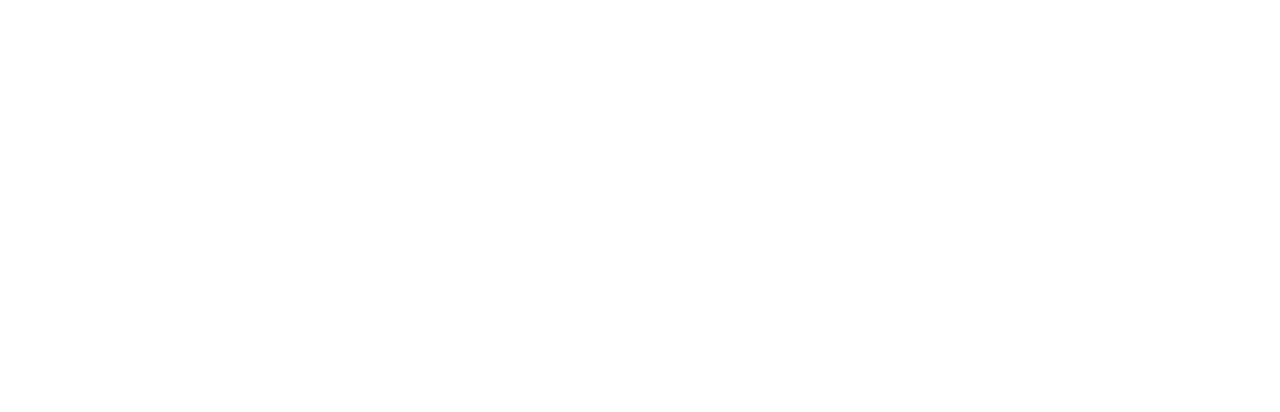
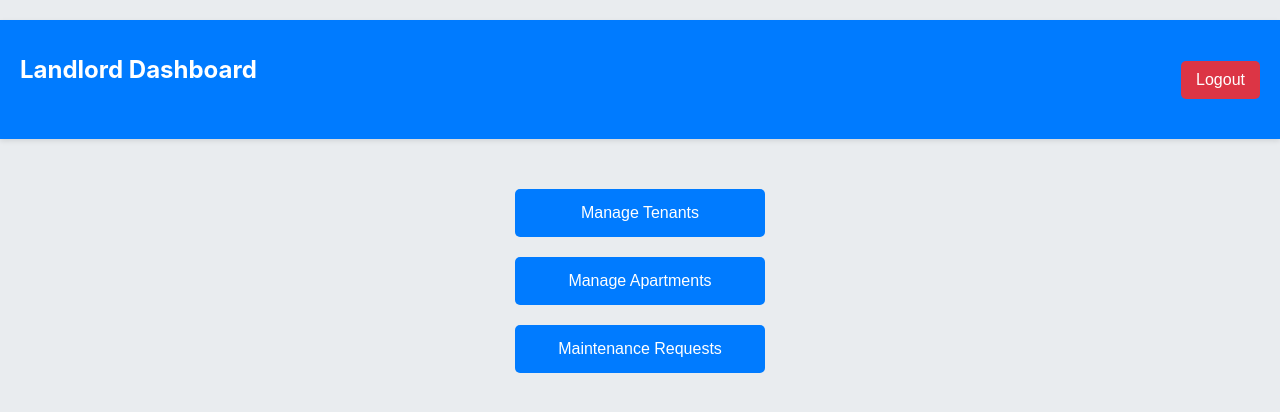
Before and after one commit to het0511/Property_Rental_Management_Application, a React (Create React App) app in the folder frontend/: page /landlord-dashboard in a window 1280 px wide. Before the commit this address had no page. Shown: the top 412 px of the page. Built offline with nearby package versions, Linux system fonts and the light colour scheme.

Commit message:
Updated commit 2

```diff
--- a/frontend/package.json
+++ b/frontend/package.json
@@ -7,7 +7,9 @@
     "@testing-library/react": "^13.4.0",
     "@testing-library/user-event": "^13.5.0",
     "axios": "^1.7.7",
+    "bootstrap": "^5.3.3",
     "react": "^18.3.1",
+    "react-bootstrap": "^2.10.4",
     "react-dom": "^18.3.1",
     "react-router-dom": "^6.26.2",
     "react-scripts": "5.0.1",
--- a/frontend/src/App.js
+++ b/frontend/src/App.js
@@ -3,15 +3,19 @@ import TenantLogin from './components/TenantLogin';
 import LandlordLogin from './components/LandlordLogin';
 import TenantSignUp from './components/TenantSignUp';
 import LandlordSignUp from './components/LandlordSignUp';
+import LandlordDashboard from './components/LandlordDashboard';
+import Home from './Home';
 
 function App() {
   return (
     <Router>
       <Routes>
+        <Route path="/" element={<Home />} />
         <Route path="/tenant-login" element={<TenantLogin />} />
         <Route path="/landlord-login" element={<LandlordLogin />} />
         <Route path="/tenant-signup" element={<TenantSignUp />} />
         <Route path="/landlord-signup" element={<LandlordSignUp />} />
+        <Route path="/landlord-dashboard" element={<LandlordDashboard />} />
       </Routes>
     </Router>
   );
--- /dev/null
+++ b/frontend/src/Home.js
@@ -0,0 +1,29 @@
+import React from 'react';
+import { Button, Container, Row, Col } from 'react-bootstrap';
+import { Link } from 'react-router-dom';
+import './styles/home.css';
+
+const Home = () => {
+  return (
+    <Container className="text-center" style={{ marginTop: '50px' }}>
+      <Row>
+        <Col>
+          <Link to="/tenant-login">
+            <Button variant="primary" size="lg">
+              Login as Tenant
+            </Button>
+          </Link>
+        </Col>
+        <Col>
+          <Link to="/landlord-login">
+            <Button variant="success" size="lg">
+              Login as Landlord
+            </Button>
+          </Link>
+        </Col>
+      </Row>
+    </Container>
+  );
+};
+
+export default Home;
--- /dev/null
+++ b/frontend/src/components/LandlordDashboard.js
@@ -0,0 +1,29 @@
+import React from 'react';
+import { useNavigate } from 'react-router-dom';
+import './../styles/LandlordDashboard.css'; // Import the CSS file
+
+function Dashboard() {
+  const navigate = useNavigate();
+
+  const handleLogout = () => {
+    // Add your logout logic here
+    navigate('/login');
+  };
+
+  return (
+    <div className="dashboard-container">
+      <header>
+        <h1>Landlord Dashboard</h1>
+        <button className="logout-button" onClick={handleLogout}>Logout</button>
+      </header>
+
+      <div className="button-group">
+        <button className="dashboard-button" onClick={() => navigate('/tenant-management')}>Manage Tenants</button>
+        <button className="dashboard-button" onClick={() => navigate('/property-management')}>Manage Apartments</button>
+        <button className="dashboard-button" onClick={() => navigate('/maintenance-requests')}>Maintenance Requests</button>
+      </div>
+    </div>
+  );
+}
+
+export default Dashboard;
--- /dev/null
+++ b/frontend/src/styles/LandlordDashboard.css
@@ -0,0 +1,74 @@
+/* Reset some default styles */
+body, h1, button {
+    margin: 0;
+    padding: 0;
+    box-sizing: border-box;
+  }
+
+  .dashboard-container {
+    display: flex;
+    flex-direction: column;
+    align-items: center;
+    justify-content: flex-start;
+    height: 100vh; /* Full viewport height */
+    padding: 20px;
+    background-color: #e9ecef; /* Light background color */
+  }
+
+  header {
+    width: 100%;
+    display: flex;
+    justify-content: space-between;
+    align-items: center;
+    padding: 10px 20px;
+    background-color: #007bff; /* Header background color */
+    color: white;
+    box-shadow: 0 2px 5px rgba(0, 0, 0, 0.1); /* Subtle shadow */
+  }
+
+  h1 {
+    font-size: 24px;
+    font-weight: bold; /* Bold header */
+    padding-top: 25px;
+    padding-bottom: 5px;
+  }
+
+  .logout-button {
+    background-color: #dc3545; /* Red background */
+    color: white;
+    border: none;
+    border-radius: 5px; /* Rounded corners */
+    padding: 10px 15px; /* Consistent padding */
+    cursor: pointer;
+    font-size: 16px;
+    transition: background-color 0.3s;
+  }
+
+  .logout-button:hover {
+    background-color: #c82333; /* Darker red on hover */
+  }
+
+  .button-group {
+    display: flex;
+    flex-direction: column;
+    align-items: center;
+    margin-top: 40px; /* Space between header and button group */
+  }
+
+  .dashboard-button {
+    background-color: #007bff; /* Button background color */
+    color: white;
+    border: none;
+    border-radius: 5px;
+    padding: 15px 20px; /* Consistent size and padding */
+    margin: 10px 0; /* Space between buttons */
+    cursor: pointer;
+    font-size: 16px;
+    width: 250px; /* Fixed width for uniformity */
+    transition: background-color 0.3s, transform 0.2s; /* Smooth transition */
+  }
+
+  .dashboard-button:hover {
+    background-color: #0056b3; /* Darker shade on hover */
+    transform: scale(1.05); /* Slight zoom effect on hover */
+  }
--- /dev/null
+++ b/frontend/src/styles/home.css
@@ -0,0 +1,57 @@
+/* home.css */
+
+/* Main container styling */
+.container {
+    display: flex;
+    justify-content: center;
+    align-items: center;
+    height: 100vh;
+    background: linear-gradient(135deg, #74ebd5 0%, #acb6e5 100%);
+    font-family: 'Arial', sans-serif;
+  }
+
+  /* Row styling for buttons */
+  .row {
+    text-align: center;
+  }
+
+  /* Button styling */
+  .btn {
+    width: 200px;
+    padding: 15px;
+    margin: 10px;
+    font-size: 18px;
+    font-weight: bold;
+    border: none;
+    border-radius: 8px;
+    cursor: pointer;
+    transition: transform 0.3s ease, box-shadow 0.3s ease;
+  }
+
+  /* Hover effects */
+  .btn-primary:hover {
+    background-color: #0056b3;
+    transform: scale(1.05);
+    box-shadow: 0 6px 12px rgba(0, 0, 0, 0.2);
+  }
+
+  .btn-success:hover {
+    background-color: #218838;
+    transform: scale(1.05);
+    box-shadow: 0 6px 12px rgba(0, 0, 0, 0.2);
+  }
+
+  /* Button text colors */
+  .btn-primary {
+    color: black;
+  }
+
+  .btn-success {
+    color: black;
+  }
+
+  /* General text styling */
+  h1 {
+    color: #ffffff;
+    margin-bottom: 40px;
+  }
```
Also changed, not shown: 1 other file (tests, documents, lock files or other folders).
